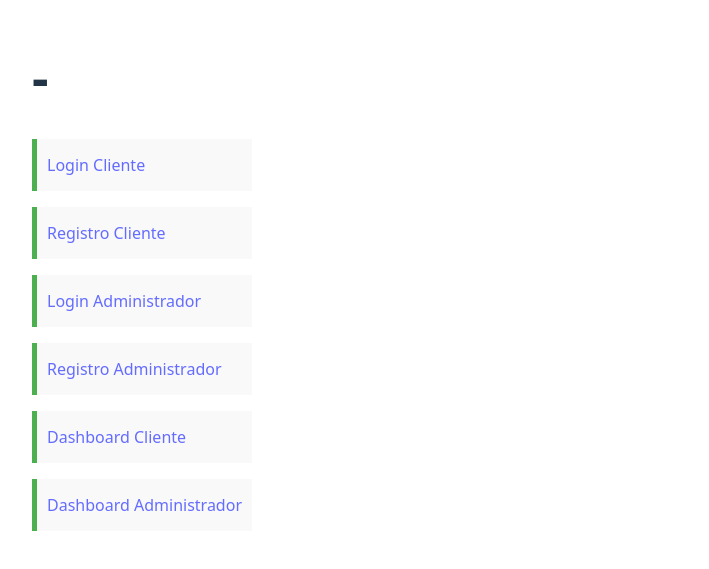
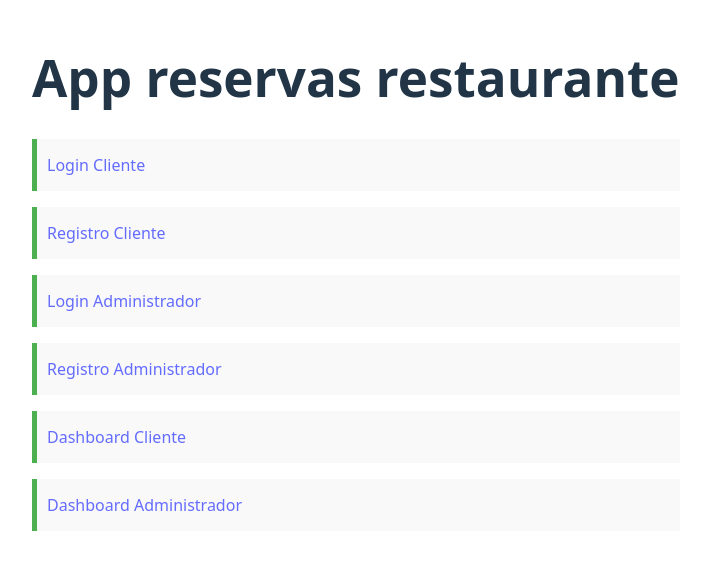
Before and after one commit to Victor13254/ZitApp, a React (Vite) app in the folder client/: page / in a window 1280 px wide. Shown: the part 119-688 px from the top of the page, without its empty margins (0-709 px from the left). Built offline with nearby package versions, Linux system fonts and the light colour scheme.

Commit message:
Update MainPage.tsx

```diff
--- a/client/src/views/main/MainPage.tsx
+++ b/client/src/views/main/MainPage.tsx
@@ -3,7 +3,7 @@ import { Link } from 'react-router-dom';
 export default function MainPage() {
     return (
         <div style={{ padding: '2rem' }}>
-          <h1>-</h1>
+          <h1>App reservas restaurante</h1>
           <ul style={{ listStyle: 'none', lineHeight: '2rem' }}>
             <li><Link to="/login">Login Cliente</Link></li>
             <li><Link to="/register">Registro Cliente</Link></li>
```
